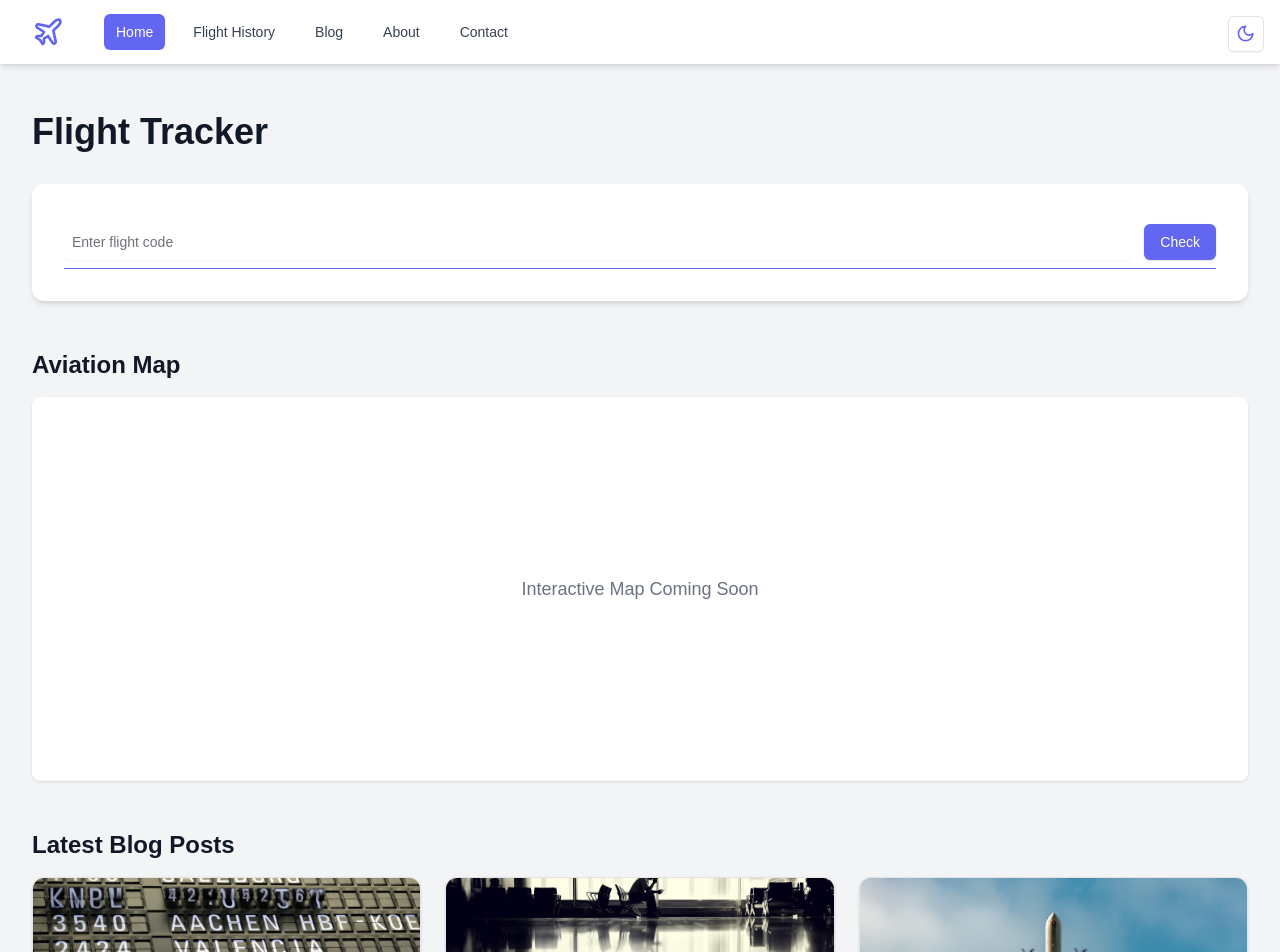
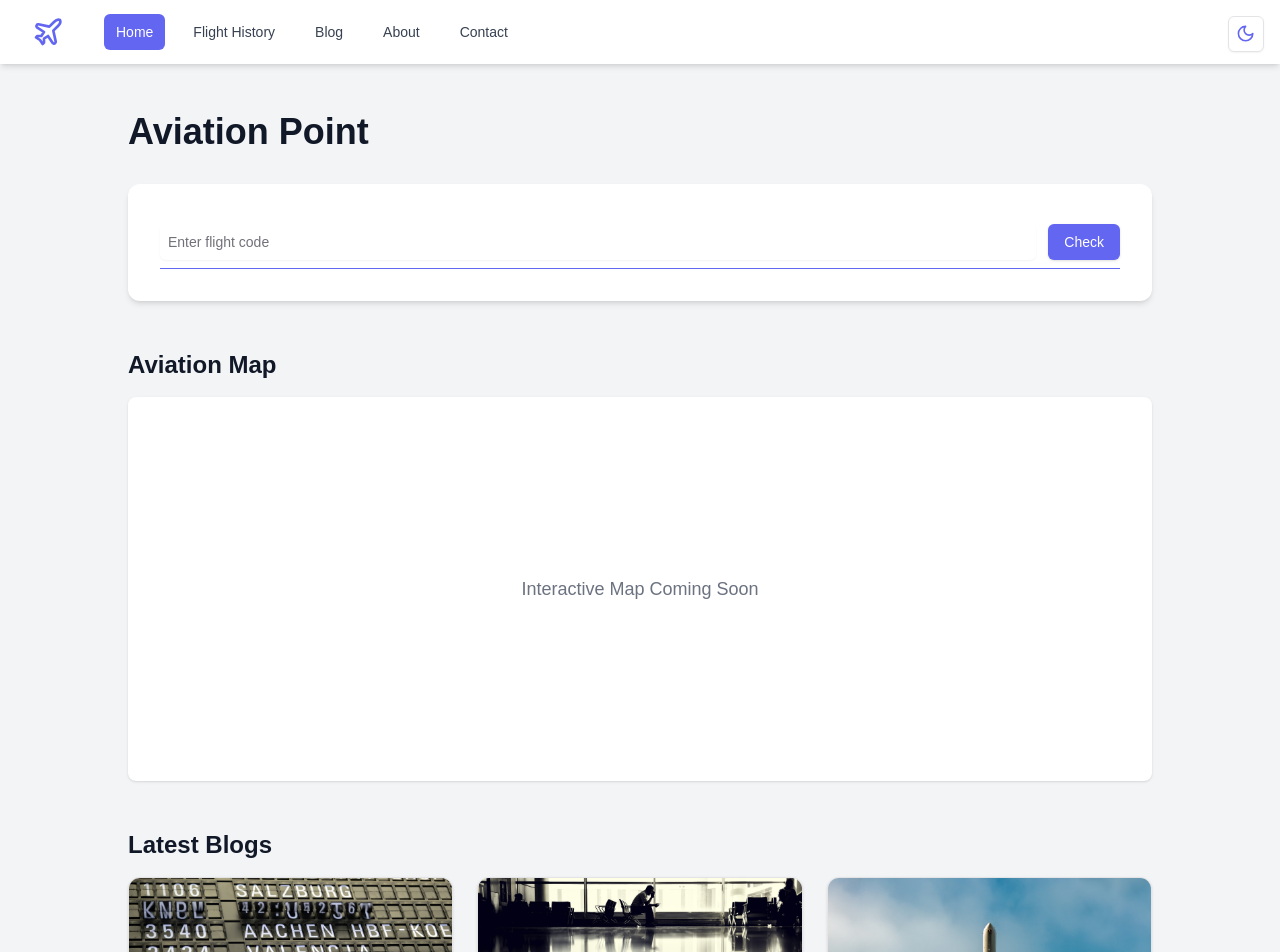
Before and after one commit to AdriaGS/aviation-point, a Next.js app: page / in a window 1280 px wide. Shown: the top 952 px of the page. Built offline with nearby package versions, Linux system fonts and the light colour scheme.

Commit message:
Cosmetic changes to the Home page

```diff
--- a/src/app/blog/page.tsx
+++ b/src/app/blog/page.tsx
@@ -11,7 +11,7 @@ export default function BlogPage() {
     <div className='min-h-screen bg-gray-100 dark:bg-gray-900 transition-colors duration-200'>
       <div className='py-12 px-4 sm:px-6 lg:px-8'>
         <div className='max-w-7xl mx-auto'>
-          <h1 className='text-4xl font-bold mb-8 text-gray-900 dark:text-gray-100'>Flight Tracker Blog</h1>
+          <h1 className='text-4xl font-bold mb-8 text-gray-900 dark:text-gray-100'>Aviation Point Blog</h1>
           <div className='grid grid-cols-1 sm:grid-cols-2 lg:grid-cols-3 gap-6'>
             {blogPosts.map((post) => (
               <Link key={post.slug} href={`/blog/${post.slug}`}>
--- a/src/app/page.tsx
+++ b/src/app/page.tsx
@@ -4,8 +4,8 @@ import SearchBar from '@/components/SearchBar';
 import BlogPosts from '@/components/BlogPosts';
 
 export const metadata: Metadata = {
-  title: 'Flight Tracker',
-  description: 'Track your flight data!',
+  title: 'Aviation Point',
+  description: 'Your hub for aviation!',
   icons: {
     icon: '/favicon.ico',
     shortcut: '/favicon.ico',
@@ -17,8 +17,8 @@ export default function Home() {
   return (
     <div className='min-h-screen bg-gray-100 dark:bg-gray-900 transition-colors duration-200'>
       <div className='py-12 px-4 sm:px-6 lg:px-8'>
-        <div className='max-w-7xl mx-auto'>
-          <h1 className='text-4xl font-bold mb-8 text-gray-900 dark:text-gray-100'>Flight Tracker</h1>
+        <div className='max-w-5xl mx-auto'>
+          <h1 className='text-4xl font-bold mb-8 text-gray-900 dark:text-gray-100'>Aviation Point</h1>
           <section className='mb-12'>
             <SearchBar />
           </section>
@@ -27,7 +27,7 @@ export default function Home() {
             <Map />
           </section>
           <section>
-            <h2 className='text-2xl font-semibold mb-4 text-gray-900 dark:text-gray-100'>Latest Blog Posts</h2>
+            <h2 className='text-2xl font-semibold mb-4 text-gray-900 dark:text-gray-100'>Latest Blogs</h2>
             <BlogPosts />
           </section>
         </div>
```
